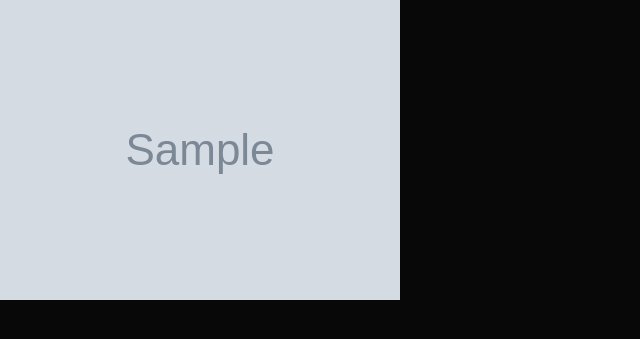
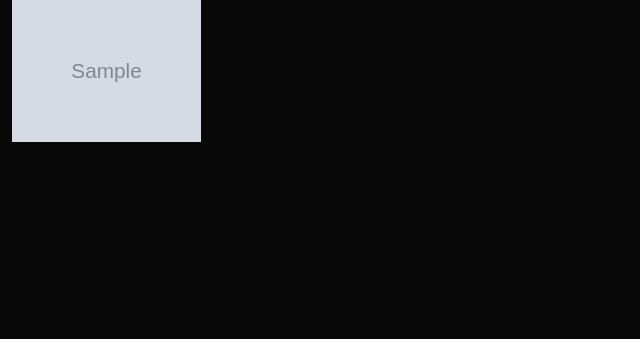
Before and after one commit to rayyan35p/bingeworthy, a Flask app: template project/templates/results.html in a window 1280 px wide. Shown: the part 56-395 px from the top of the page, without its empty margins (0-640 px from the left). Run offline with Flask 3, Linux system fonts and the light colour scheme; the template is opened without the code that fills it: most values are stand-ins (such as "Sample title", 1, 10 or a date in 2020); grey boxes marked "Sample" are stand-in pictures.

Commit message:
updated results.html to respond to screensize

```diff
--- a/project/templates/results.html
+++ b/project/templates/results.html
@@ -5,11 +5,19 @@
 {% endblock %}
 
 {% block body %}
-    {% for result in results %}
+<div class="container-fluid">
+    <div class="row">
+        {% for result in results %}
+        <div class="col-6 col-md-4 col-lg-2">
         {% if result.media_type == "movie" %}
-            <a href="/movie/{{result.id}}"><img src={{result.poster_url}} alt="result"></a>
+            <a href="/movie/{{result.id}}"><img src={{result.poster_url}} class = "img-fluid" alt="result"></a>
         {% else %}
-            <a href="tv/{{result.id}}"><img src={{result.poster_url}} alt="result"></a>
+            <a href="tv/{{result.id}}"><img src={{result.poster_url}} class = "img-fluid" alt="result"></a>
         {% endif %}
+    </div>
+
     {% endfor %}
+</div>
+</div>
+
 {% endblock %}
```
